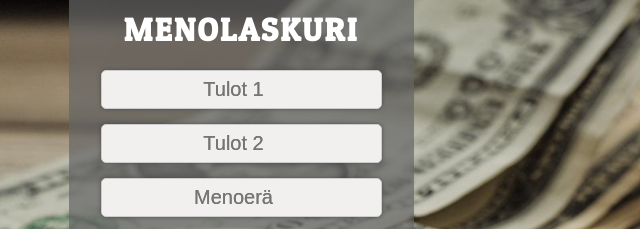
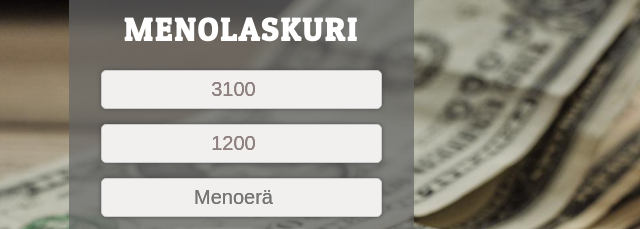
Before and after one commit to toni-mahilainen/toni-mahilainen.github.io, a plain HTML site: page index.html in a window 1280 px wide. Shown: the part 156-385 px from the top of the page, 399-1039 px from the left. Drawn offline with Linux system fonts and the light colour scheme.

Commit message:
Default values

```diff
--- a/index.html
+++ b/index.html
@@ -16,6 +16,7 @@
           name="tulot1"
           id="tulot1"
           placeholder="Tulot 1"
+          value="3100"
         />
         <input
           class="inputs"
@@ -23,6 +24,7 @@
           name="tulot2"
           id="tulot2"
           placeholder="Tulot 2"
+          value="1200"
         />
         <input
           class="inputs"
```
